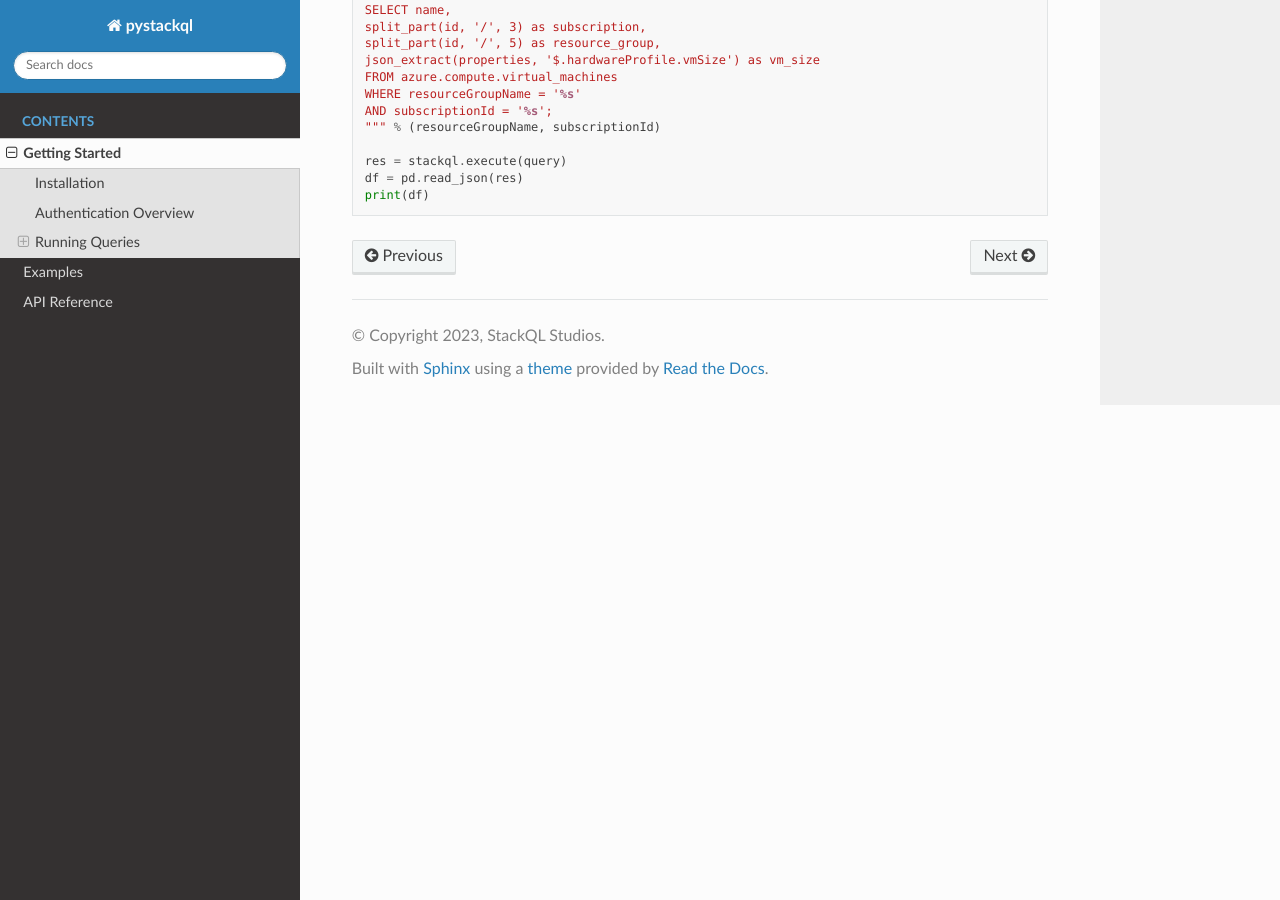
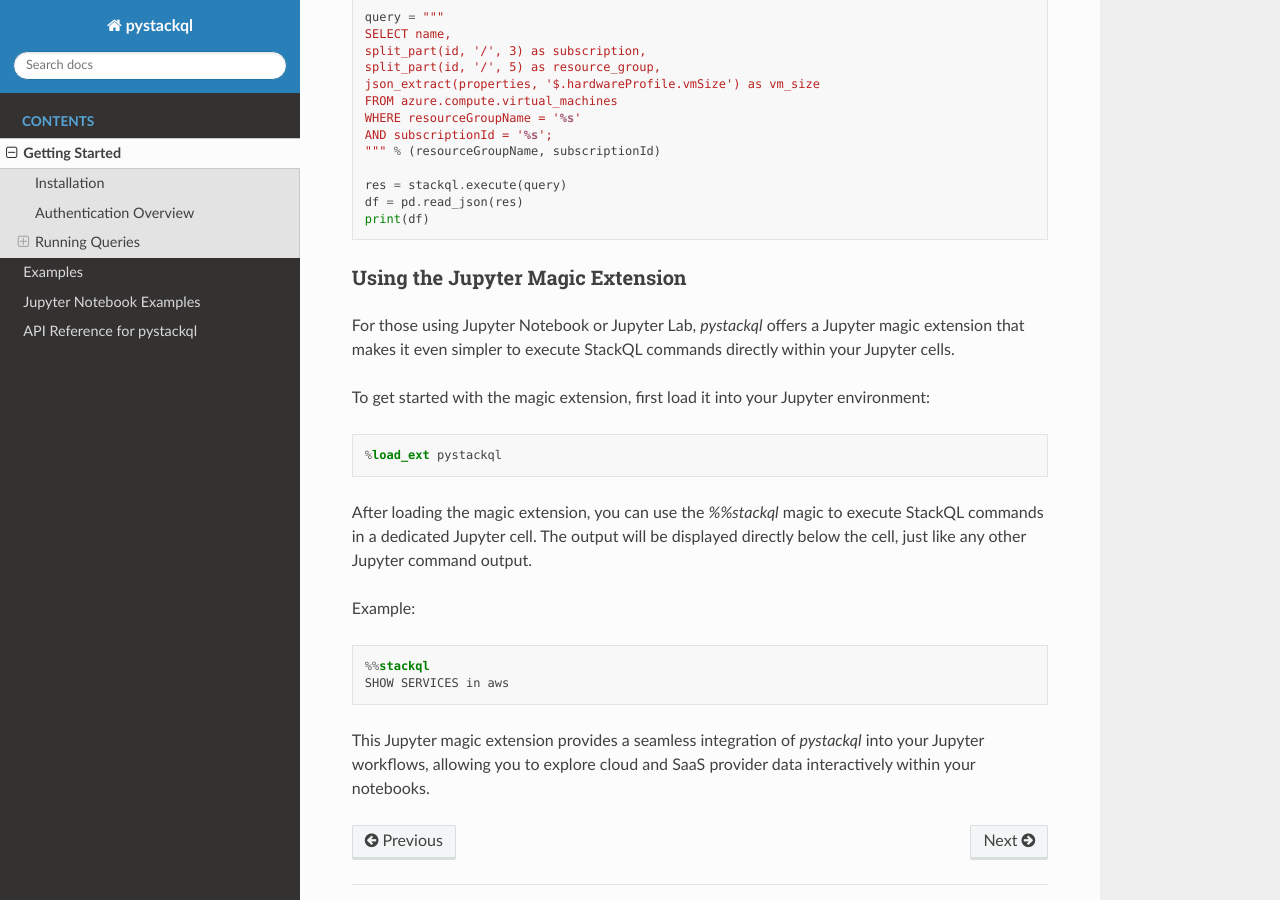
Before and after one commit to stackql/pystackql, a Sphinx documentation site: the page built from docs/source/intro.rst, in a window 1280 px wide and 900 px high, scrolled down 3594 px. Built offline with Sphinx 7.4.7 and the Read the Docs theme 2.0.0, drawn with Linux system fonts in a browser that asks for light colours; some of the changed text lies outside the part shown.

Commit message:
doc updates

```diff
--- a/docs/source/intro.rst
+++ b/docs/source/intro.rst
@@ -174,3 +174,25 @@
     res = stackql.execute(query)
     df = pd.read_json(res)
     print(df)
+
+Using the Jupyter Magic Extension
+=================================
+
+For those using Jupyter Notebook or Jupyter Lab, `pystackql` offers a Jupyter magic extension that makes it even simpler to execute StackQL commands directly within your Jupyter cells.
+
+To get started with the magic extension, first load it into your Jupyter environment:
+
+.. code-block:: ipython
+
+    %load_ext pystackql
+
+After loading the magic extension, you can use the `%%stackql` magic to execute StackQL commands in a dedicated Jupyter cell. The output will be displayed directly below the cell, just like any other Jupyter command output.
+
+Example:
+
+.. code-block:: ipython
+
+    %%stackql
+    SHOW SERVICES in aws
+
+This Jupyter magic extension provides a seamless integration of `pystackql` into your Jupyter workflows, allowing you to explore cloud and SaaS provider data interactively within your notebooks.
```
Also changed, not shown: docs/source/examples.rst (+46 -65 lines), docs/source/pystackql.rst (+20 -12 lines).
